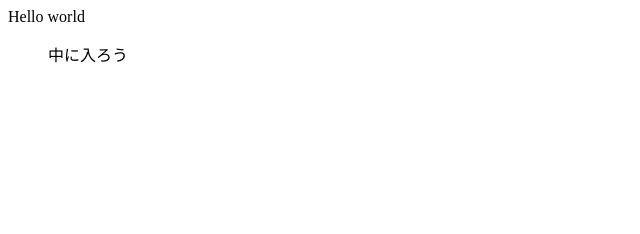
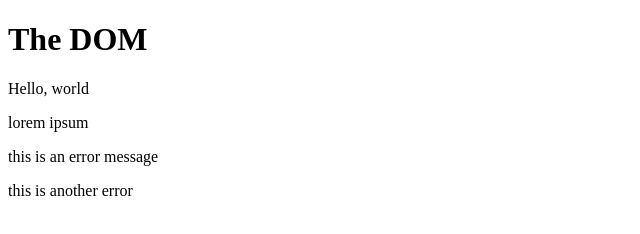
Before and after one commit to 2086-1Webmaster/jspractice, a plain HTML site: page index.html in a window 1280 px wide. Shown: the whole page, without its empty margins (0-640 px from the left). Drawn offline with Linux system fonts and the light colour scheme.

Commit message:
started video 6

```diff
--- a/documentobjmodel.js
+++ b/documentobjmodel.js
@@ -0,0 +1,20 @@
+// const para = document.querySelector('.error');
+
+// // console.log(para);
+
+// const paras = document.querySelectorAll('p');
+
+// // paras.forEach(para => {
+// //   console.log(para);
+// // });
+
+// const errors = document.querySelectorAll('.error')
+
+// console.log(errors);
+
+
+const title = document.getElementById('page-title');
+
+console.log(title);
+
+const errors = document.getElementsByClassName('.error');
--- a/index.html
+++ b/index.html
@@ -5,16 +5,20 @@
   <meta charset="utf-8">
   <meta name="viewport" content="width=device-width">
   <title>replit</title>
-  <link href="style.css" rel="stylesheet" type="text/css" />
 </head>
 
 <body>
-  Hello world
   <script src="documentobjmodel.js"></script>
 
 
-  <ul class="people">中に入ろう</ul>
+  <h1 id="page-title">The DOM</h1>
+<div>
+  <p>Hello, world</p>
+  <p>lorem ipsum</p>
+  <p class='error'>this is an error           message</p>
+</div>
 
+<div class="error">this is another error</div>
  <!--
   This script places a badge on your repl's full-browser view back to your repl's cover
   page. Try various colors for the theme: dark, light, red, orange, yellow, lime, green,
```
